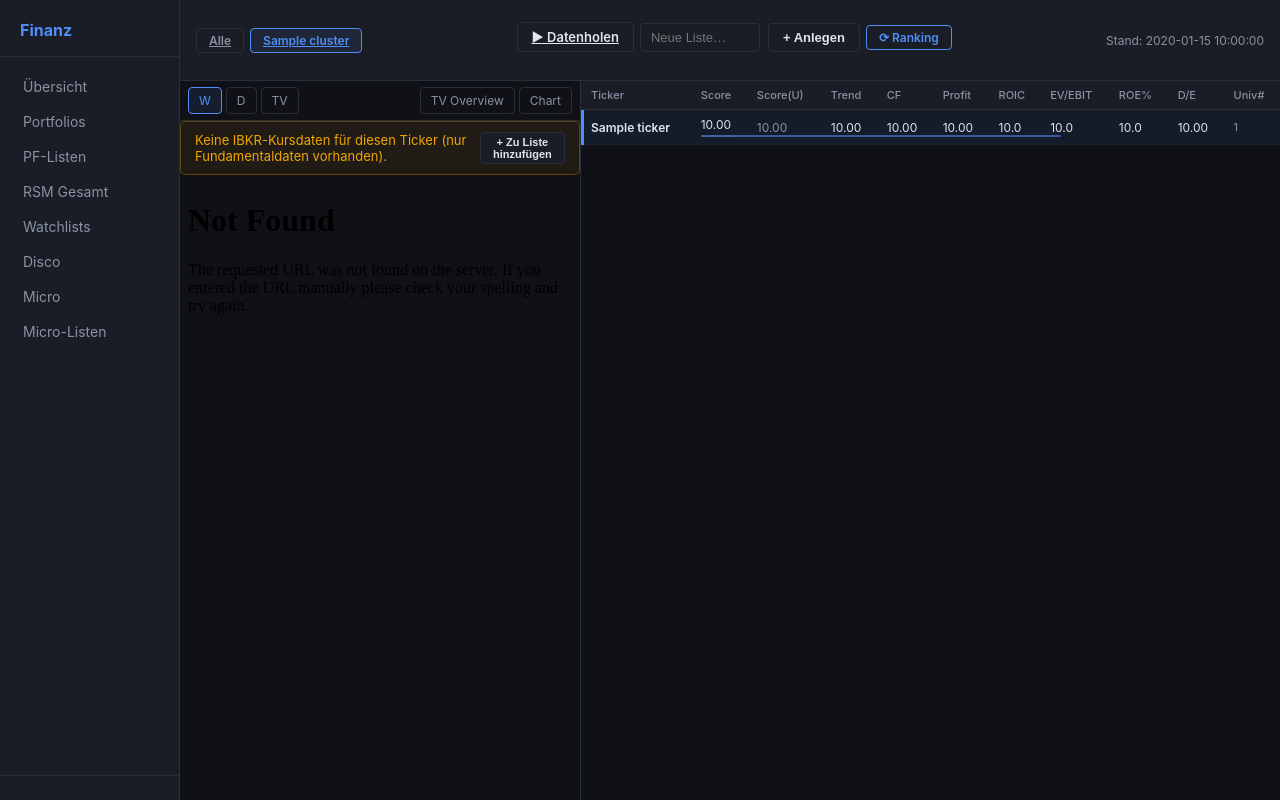
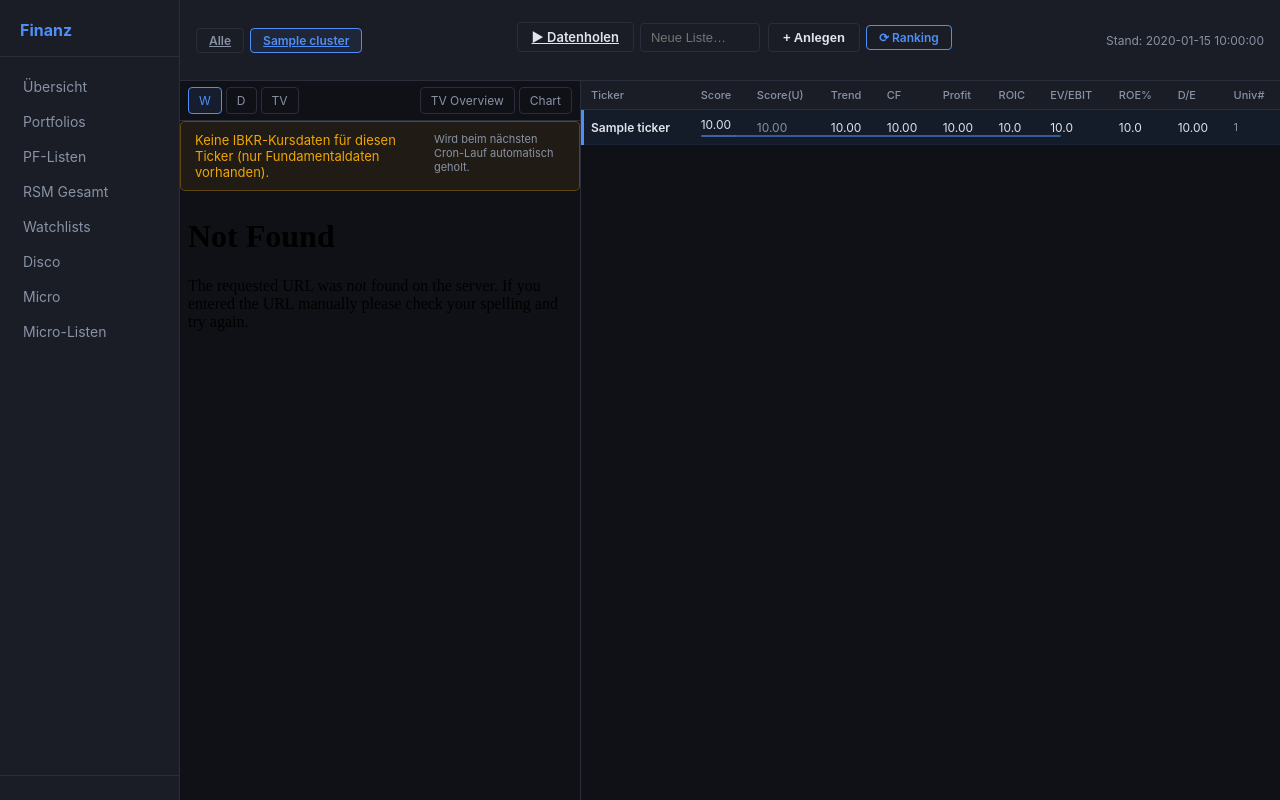
Before and after one commit to nabussan/finanz-dashboard, a Python web app: template templates/micro.html in a window 1280 px wide. Run offline with Jinja, Linux system fonts and the light colour scheme; the template is opened without the code that fills it: most values are stand-ins (such as "Sample title", 1, 10 or a date in 2020); some libraries are stand-ins or nearby versions.

Commit message:
fix(micro): kein Track-Button im Cluster-View — Kurse werden automatisch geholt
Co-Authored-By: Claude Sonnet 4.6 <noreply@anthropic.com>

```diff
--- a/templates/micro.html
+++ b/templates/micro.html
@@ -50,8 +50,12 @@
     </div>
     <div id="no-prices-hint" class="wl-notice wl-notice--warn" style="display:none; margin: 0 0 6px;">
       Keine IBKR-Kursdaten für diesen Ticker (nur Fundamentaldaten vorhanden).
+      {% if active_cluster_id %}
+      <span style="margin-left:8px; font-size:11px; color:var(--muted);">Wird beim nächsten Cron-Lauf automatisch geholt.</span>
+      {% else %}
       <button type="button" class="btn-secondary" id="track-btn" style="margin-left:8px; font-size:11px; padding:2px 8px;"
               onclick="trackCurrentSymbol()">+ Zu Liste hinzufügen</button>
+      {% endif %}
     </div>
     <div class="chart-body">
       <iframe id="chart-frame" src="/portfolio-charts" title="Chart"></iframe>
```
